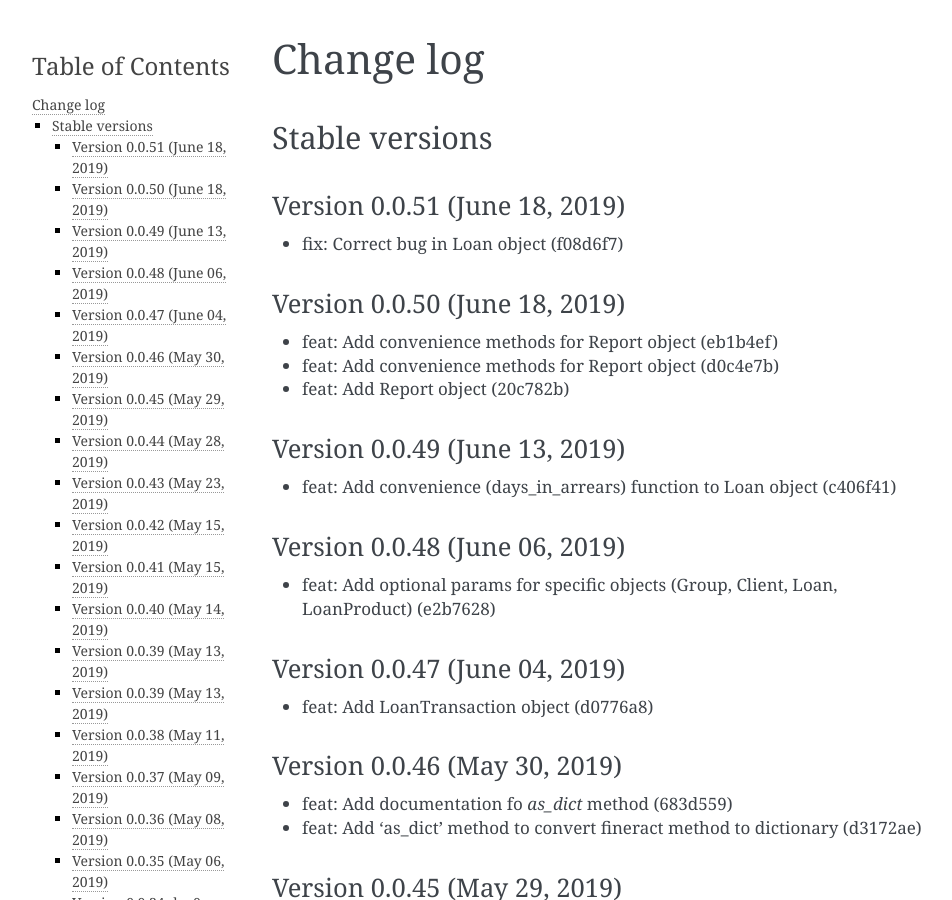
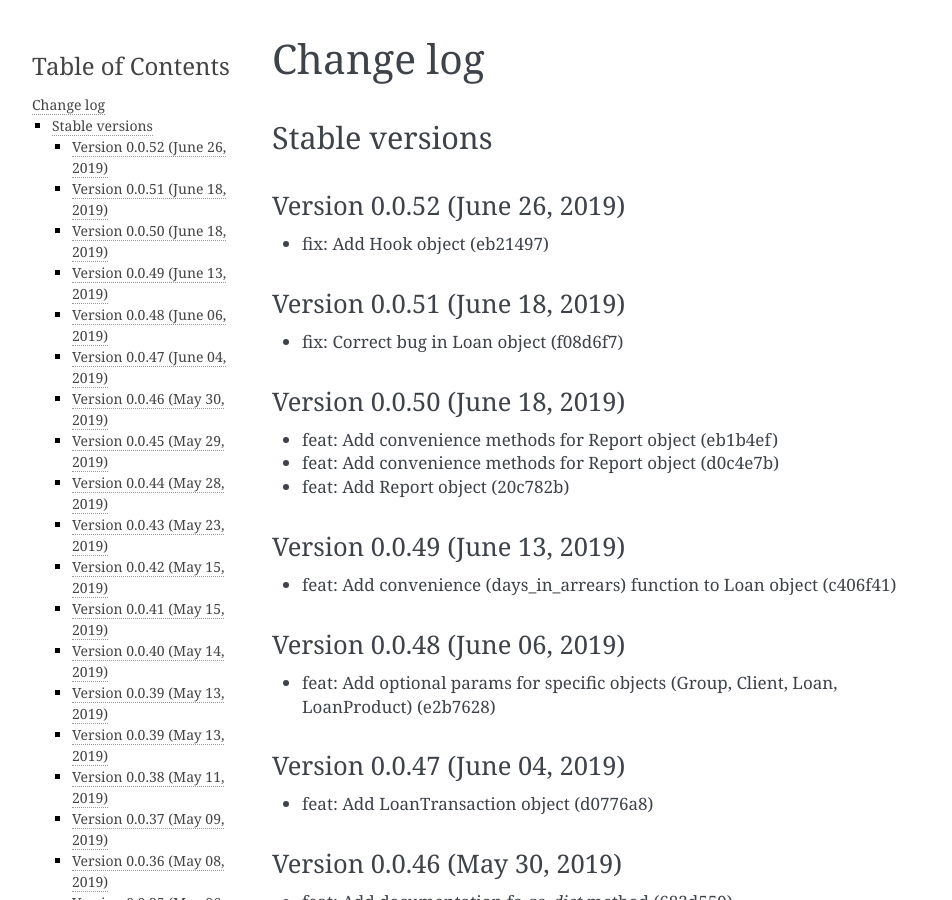
Before and after one commit to mobidevke/PyFineract, a Sphinx documentation site: the page built from docs/changes.rst, in a window 1280 px wide and 900 px high. Shown: the whole window, without its empty margins (148-1100 px from the left). Built offline with Sphinx 7.4.7, drawn with Linux system fonts in a browser that asks for light colours; formulas are drawn with MathJax 3.

Commit message:
Publish version 0.0.52

```diff
--- a/docs/changes.rst
+++ b/docs/changes.rst
@@ -3,6 +3,11 @@ Change log
 
 Stable versions
 ~~~~~~~~~~~~~~~
+
+Version 0.0.52 (June 26, 2019)
+-------------------------------------
+
+* fix: Add Hook object (eb21497)
 
 Version 0.0.51 (June 18, 2019)
 -------------------------------------
--- a/setup.py
+++ b/setup.py
@@ -2,7 +2,7 @@ import textwrap
 
 import setuptools
 
-version = "0.0.51"
+version = "0.0.52"
 
 if __name__ == '__main__':
     setuptools.setup(
```
